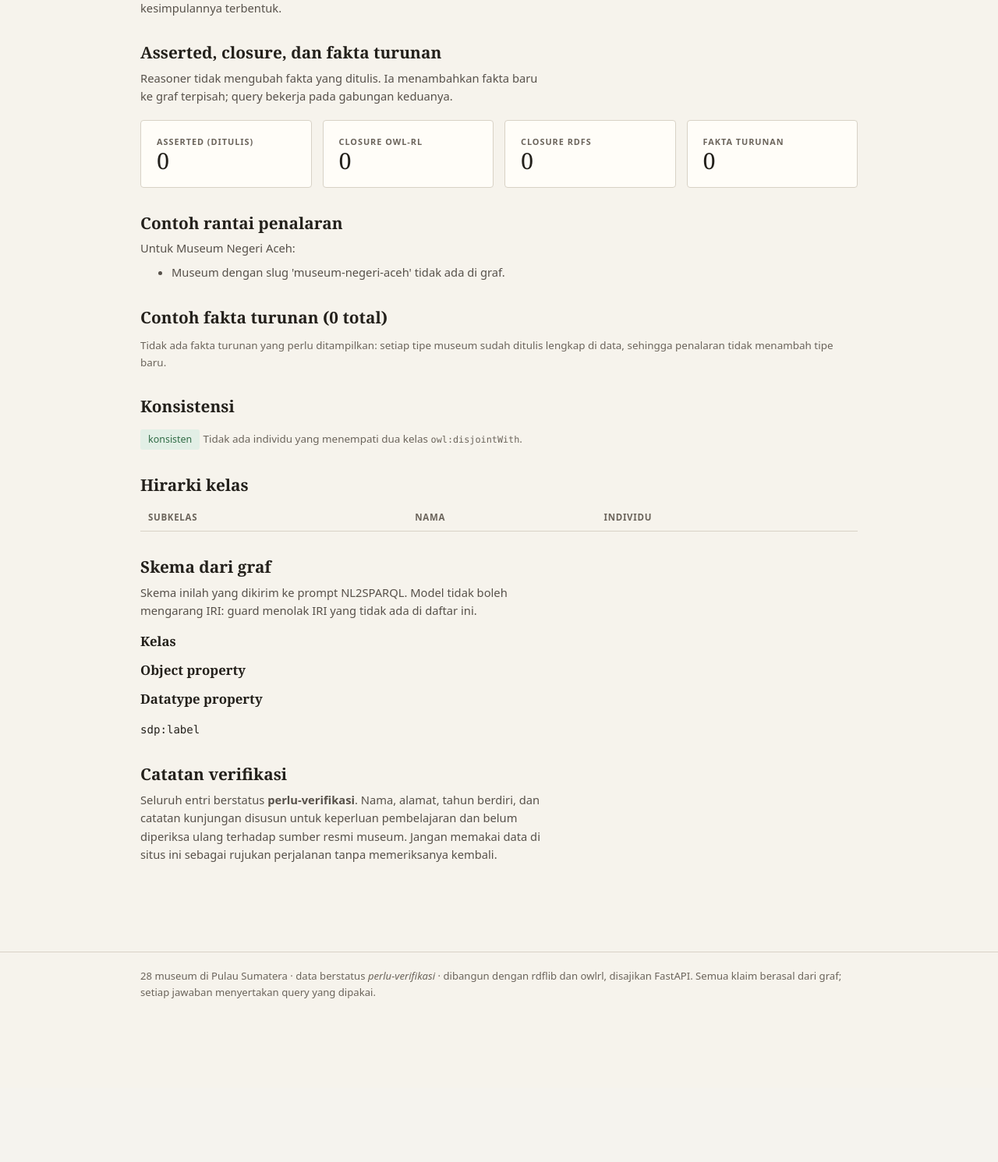
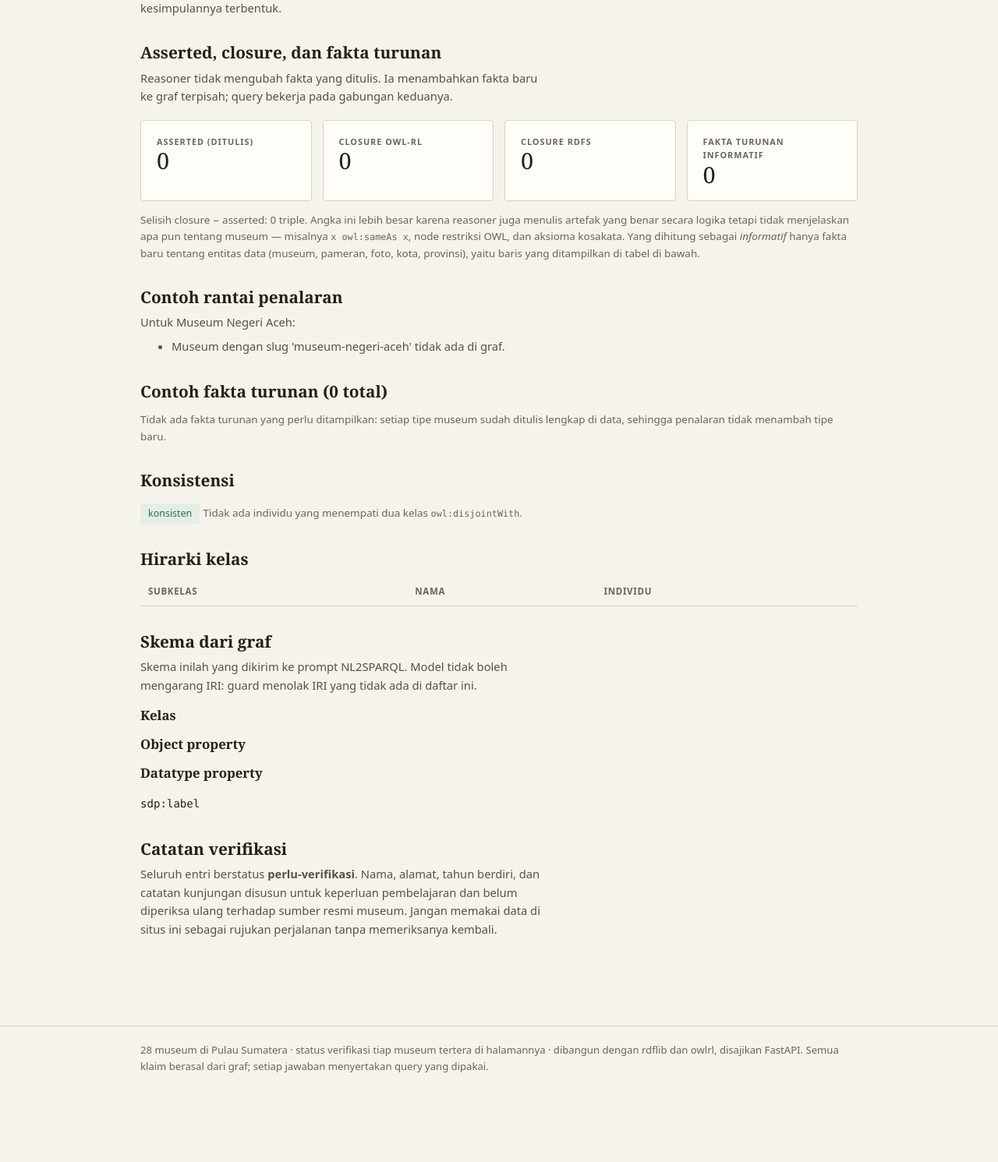
Before and after one commit to raymondsmt2710-cell/tubes-web-semantik, a FastAPI app: page /metode in a window 1280 px wide. Shown: the part 184-1675 px from the top of the page at 78% size. Before the commit the page ends 1465 px from the top, so only its background shows below. Run offline with FastAPI, Linux system fonts and the light colour scheme; lists and menus that the app fills with data are empty.

Commit message:
metode aturan

```diff
--- a/pyapp/main.py
+++ b/pyapp/main.py
@@ -171,6 +171,54 @@ def _museum_dto(store: MuseumStore, iri: URIRef) -> dict[str, Any]:
         "gallery": galeri,
         "sources": sumber,
     }
+
+
+def _ringkasan_turunan(fakta: list[dict[str, Any]]) -> dict[str, Any]:
+    """Hitung fakta turunan per aturan dari daftar yang sama dengan tabel.
+
+    Angka di kartu harus cocok dengan baris yang bisa ditelusuri pembaca.
+    ``len(closure) - len(asserted)`` tidak dipakai di sini karena memuat
+    artefak reasoner (``x owl:sameAs x``, bnode restriksi, aksioma vocabulary).
+    Fakta dengan dua aturan (mis. ``rdfs2`` dan ``rdfs9``) dihitung di
+    keduanya, sehingga jumlah ``per_aturan`` boleh melebihi ``informatif``.
+    """
+    per_aturan: dict[str, int] = {}
+    jalur_ganda = 0
+    for f in fakta:
+        aturan = f.get("aturan") or []
+        if len(aturan) > 1:
+            jalur_ganda += 1
+        for nama in aturan:
+            per_aturan[nama] = per_aturan.get(nama, 0) + 1
+    return {
+        "informatif": len(fakta),
+        "per_aturan": dict(sorted(per_aturan.items(), key=lambda kv: (-kv[1], kv[0]))),
+        "dua_jalur_atau_lebih": jalur_ganda,
+    }
+
+
+def _contoh_turunan(
+    fakta: list[dict[str, Any]], maks: int = 20, per_aturan: int = 5
+) -> list[dict[str, Any]]:
+    """Pilih contoh yang mewakili setiap aturan, bukan sekadar 20 baris pertama.
+
+    Tanpa ini, 218 fakta ``prp-inv`` di urutan awal akan memenuhi seluruh
+    contoh dan aturan lain (``rdfs9``, ``rdfs2``) tidak pernah terlihat.
+    Setiap kombinasi aturan mendapat jatah dulu, sisanya diisi berurutan.
+    """
+    terpilih: list[int] = []
+    jatah: dict[tuple[str, ...], int] = {}
+    for i, f in enumerate(fakta):
+        kunci = tuple(f.get("aturan") or ())
+        if jatah.get(kunci, 0) < per_aturan:
+            jatah[kunci] = jatah.get(kunci, 0) + 1
+            terpilih.append(i)
+    for i in range(len(fakta)):
+        if len(terpilih) >= maks:
+            break
+        if i not in terpilih:
+            terpilih.append(i)
+    return [fakta[i] for i in sorted(terpilih[:maks])]
 
 
 def _alt_foto(judul: str, alt_data: Any, nama_museum: str) -> str:
@@ -371,8 +419,9 @@ def halaman_metode(request: Request, store: MuseumStore = Depends(get_store)):
         "metode.html",
         {
             "perbandingan": perbandingan(store),
-            "turunan": semua_turunan[:20],
+            "turunan": _contoh_turunan(semua_turunan),
             "jumlah_turunan": len(semua_turunan),
+            "ringkasan_turunan": _ringkasan_turunan(semua_turunan),
             "rantai": jelaskan_tipe(store, "museum-negeri-aceh"),
             "konsistensi": cek_konsistensi(store),
             "kelas": sorted(skema.kelas.values()),
@@ -459,10 +508,12 @@ def api_tanya(
 
 @app.get("/api/metode")
 def api_metode(store: MuseumStore = Depends(get_store)):
+    semua_turunan = fakta_turunan(store, batas=10_000)
     return {
         "perbandingan": perbandingan(store),
-        "jumlah_fakta_turunan": len(fakta_turunan(store, batas=10_000)),
-        "fakta_turunan": fakta_turunan(store, batas=20),
+        "jumlah_fakta_turunan": len(semua_turunan),
+        "ringkasan_turunan": _ringkasan_turunan(semua_turunan),
+        "fakta_turunan": _contoh_turunan(semua_turunan),
         "konsistensi": cek_konsistensi(store),
         "subkelas": subkelas_museum(store),
     }
--- a/pyapp/static/style.css
+++ b/pyapp/static/style.css
@@ -1,15 +1,12 @@
-/* Semantic Search Engine Museum Sumatera
-   Gaya arsip: kertas, garis tipis, tipografi serif untuk judul. */
-
 :root {
   --paper: #f6f3ec;
   --paper-2: #fffdf8;
   --ink: #23201b;
   --ink-soft: #57514a;
-  /* #8d867d semula hanya 3.25:1 di atas --paper; #6b645b ≥ 4.6:1 (WCAG AA). */
+
   --ink-faint: #6b645b;
   --rule: #d8d2c6;
-  /* Batas kontrol formulir butuh 3:1 (WCAG 1.4.11); --rule hanya garis hias. */
+
   --rule-kuat: #8f887c;
   --accent: #8c3b1e;
   --accent-soft: #f0e2d8;
@@ -24,7 +21,7 @@ body {
   background: var(--paper);
   color: var(--ink);
   font-family: system-ui, -apple-system, "Segoe UI", sans-serif;
-  /* 100% (bukan 16px) agar ukuran huruf pilihan pengguna di browser dihormati. */
+
   font-size: 100%;
   line-height: 1.6;
 }
@@ -32,15 +29,11 @@ body {
 a { color: var(--accent); text-decoration: none; }
 a:hover { text-decoration: underline; }
 
-/* --- aksesibilitas ----------------------------------------------------- */
-
-/* Fokus keyboard selalu terlihat; :focus-visible tidak mengganggu klik tetikus. */
 :focus-visible {
   outline: 3px solid var(--accent);
   outline-offset: 2px;
 }
 
-/* Skip-link: tersembunyi sampai mendapat fokus Tab pertama. */
 .lompat {
   position: absolute;
   left: 12px;
@@ -54,7 +47,6 @@ a:hover { text-decoration: underline; }
 }
 .lompat:focus { top: 12px; text-decoration: none; }
 
-/* Teks hanya untuk pembaca layar (mis. "membuka tab baru"). */
 .sr-only {
   position: absolute;
   width: 1px; height: 1px;
@@ -67,8 +59,6 @@ a:hover { text-decoration: underline; }
 
 main:focus { outline: none; }
 
-/* Tautan di dalam kalimat diberi garis bawah: warna saja tidak cukup
-   membedakannya dari teks biasa (WCAG 1.4.1). */
 main p a, main td a, main li > a, .ringkas a { text-decoration: underline; text-underline-offset: 2px; }
 main h3 a { text-decoration: none; }
 
@@ -91,8 +81,6 @@ h2 { font-size: 1.3rem; }
 h3 { font-size: 1.05rem; }
 
 .isi { max-width: 960px; margin: 0 auto; padding: 0 20px 72px; }
-
-/* --- kepala ------------------------------------------------------------ */
 
 header.situs {
   border-bottom: 1px solid var(--rule);
@@ -118,8 +106,6 @@ nav.situs { display: flex; gap: 18px; font-size: .9rem; flex-wrap: wrap; }
 nav.situs a { color: var(--ink-soft); }
 nav.situs a.aktif, nav.situs a[aria-current="page"] { color: var(--accent); font-weight: 600; text-decoration: underline; text-underline-offset: 4px; }
 
-/* --- label kecil ------------------------------------------------------- */
-
 .label {
   font-size: .68rem;
   letter-spacing: .09em;
@@ -137,8 +123,6 @@ nav.situs a.aktif, nav.situs a[aria-current="page"] { color: var(--accent); font
   color: var(--ink-soft);
 }
 .chip.andalan { border-color: var(--accent); color: var(--accent); background: var(--accent-soft); }
-
-/* --- kartu ------------------------------------------------------------- */
 
 .kartu {
   border: 1px solid var(--rule);
@@ -161,8 +145,6 @@ nav.situs a.aktif, nav.situs a[aria-current="page"] { color: var(--accent); font
   line-height: 1.1;
 }
 
-/* --- daftar hasil ------------------------------------------------------ */
-
 .hasil { list-style: none; padding: 0; margin: 20px 0 0; }
 .hasil li {
   border-bottom: 1px solid var(--rule);
@@ -172,8 +154,6 @@ nav.situs a.aktif, nav.situs a[aria-current="page"] { color: var(--accent); font
 .hasil h3 { margin-bottom: 2px; }
 .meta { font-size: .84rem; color: var(--ink-faint); }
 .ringkas { color: var(--ink-soft); font-size: .92rem; margin: .5em 0 0; max-width: 62ch; }
-
-/* --- formulir ---------------------------------------------------------- */
 
 form.saring { display: flex; gap: 10px; flex-wrap: wrap; align-items: flex-end; margin: 20px 0 8px; }
 form.saring label { display: flex; flex-direction: column; font-size: .78rem; color: var(--ink-soft); gap: 4px; }
@@ -205,8 +185,6 @@ button.ghost, .tombol.ghost {
   color: var(--accent);
 }
 
-/* --- blok kode --------------------------------------------------------- */
-
 pre {
   background: #2b2721;
   color: #f2eee6;
@@ -218,13 +196,9 @@ pre {
 }
 code { font-family: "Cascadia Code", Consolas, monospace; font-size: .88em; }
 
-/* --- tabel ------------------------------------------------------------- */
-
 table { width: 100%; border-collapse: collapse; font-size: .9rem; margin-top: 12px; }
 th, td { text-align: left; padding: 8px 10px; border-bottom: 1px solid var(--rule); vertical-align: top; }
 th { font-size: .72rem; text-transform: uppercase; letter-spacing: .06em; color: var(--ink-faint); }
-
-/* --- pameran & galeri -------------------------------------------------- */
 
 .pameran { list-style: none; padding: 0; margin: 16px 0 0; }
 .pameran li { border-bottom: 1px solid var(--rule); padding: 14px 0; display: grid; grid-template-columns: 2rem 1fr; gap: 12px; }
@@ -239,8 +213,6 @@ th { font-size: .72rem; text-transform: uppercase; letter-spacing: .06em; color:
 .galeri .poin li { display: flex; gap: 6px; }
 .galeri .poin li::before { content: "—"; color: var(--ink-faint); }
 
-/* --- peta ------------------------------------------------------------- */
-
 .peta {
   height: 480px;
   margin-top: 16px;
@@ -248,8 +220,6 @@ th { font-size: .72rem; text-transform: uppercase; letter-spacing: .06em; color:
   border-radius: 4px;
 }
 @media (max-width: 620px) { .peta { height: 360px; } }
-
-/* --- status ------------------------------------------------------------ */
 
 .status { display: inline-block; font-size: .78rem; padding: 3px 10px; border-radius: 3px; }
 .status.lolos { background: #e2efe6; color: var(--ok); }
@@ -274,3 +244,5 @@ footer.situs {
 @media (prefers-reduced-motion: reduce) {
   * { scroll-behavior: auto !important; transition: none !important; animation: none !important; }
 }
+
+table.turunan td code { word-break: break-word; overflow-wrap: anywhere; }
--- a/pyapp/templates/base.html
+++ b/pyapp/templates/base.html
@@ -33,7 +33,7 @@
 
   <footer class="situs">
     <div class="isi">
-      28 museum di Pulau Sumatera · data berstatus <em>perlu-verifikasi</em> ·
+      28 museum di Pulau Sumatera · status verifikasi tiap museum tertera di halamannya ·
       dibangun dengan rdflib dan owlrl, disajikan FastAPI.
       Semua klaim berasal dari graf; setiap jawaban menyertakan query yang dipakai.
     </div>
--- a/pyapp/templates/metode.html
+++ b/pyapp/templates/metode.html
@@ -29,10 +29,18 @@
     <div class="angka">{{ "{:,}".format(perbandingan.closure_rdfs).replace(",", ".") }}</div>
   </div>
   <div class="kartu">
-    <div class="label">Fakta turunan</div>
-    <div class="angka">{{ "{:,}".format(perbandingan.inferred).replace(",", ".") }}</div>
+    <div class="label">Fakta turunan informatif</div>
+    <div class="angka">{{ "{:,}".format(ringkasan_turunan.informatif).replace(",", ".") }}</div>
   </div>
 </div>
+<p class="meta">
+  Selisih closure − asserted: {{ "{:,}".format(perbandingan.inferred).replace(",", ".") }} triple.
+  Angka ini lebih besar karena reasoner juga menulis artefak yang benar secara logika
+  tetapi tidak menjelaskan apa pun tentang museum — misalnya <code>x owl:sameAs x</code>,
+  node restriksi OWL, dan aksioma kosakata. Yang dihitung sebagai
+  <em>informatif</em> hanya fakta baru tentang entitas data (museum, pameran, foto,
+  kota, provinsi), yaitu baris yang ditampilkan di tabel di bawah.
+</p>
 
 <h2 style="margin-top:32px">Contoh rantai penalaran</h2>
 <p class="ringkas">Untuk Museum Negeri Aceh:</p>
@@ -42,8 +50,45 @@
 
 <h2 style="margin-top:32px">Contoh fakta turunan ({{ jumlah_turunan }} total)</h2>
 {% if turunan %}
-<pre tabindex="0"><code>{% for f in turunan %}{{ f.subjek_n3 }} {{ f.predikat_n3 }} {{ f.objek_n3 }} .
-{% endfor %}</code></pre>
+{% if ringkasan_turunan.per_aturan %}
+<p class="ringkas">
+  Per aturan:
+  {% for nama, n in ringkasan_turunan.per_aturan.items() %}
+  <span class="chip"><code>{{ nama }}</code> {{ n }}</span>
+  {% endfor %}
+  {% if ringkasan_turunan.dua_jalur_atau_lebih %}
+  — {{ ringkasan_turunan.dua_jalur_atau_lebih }} fakta bisa diturunkan lewat lebih dari satu
+  aturan, jadi dihitung di setiap aturannya.
+  {% endif %}
+</p>
+<ul class="meta">
+  <li><code>rdfs9</code> — tipe diwariskan dari <code>rdfs:subClassOf</code></li>
+  <li><code>rdfs2</code> / <code>rdfs3</code> — tipe dari <code>rdfs:domain</code> / <code>rdfs:range</code></li>
+  <li><code>prp-inv</code> — relasi balik dari <code>owl:inverseOf</code></li>
+  <li><code>prp-symp</code> — relasi simetris (<code>owl:SymmetricProperty</code>)</li>
+</ul>
+{% endif %}
+<table class="turunan">
+  <caption class="sr-only">Contoh fakta yang diturunkan reasoner beserta aturannya</caption>
+  <thead>
+    <tr>
+      <th scope="col">Subjek</th>
+      <th scope="col">Predikat</th>
+      <th scope="col">Objek</th>
+      <th scope="col">Aturan</th>
+    </tr>
+  </thead>
+  <tbody>
+    {% for f in turunan %}
+    <tr>
+      <td><code>{{ f.subjek_n3 }}</code></td>
+      <td><code>{{ f.predikat_n3 }}</code></td>
+      <td><code>{{ f.objek_n3 }}</code></td>
+      <td>{% if f.aturan %}{{ f.aturan | join(", ") }}{% else %}—{% endif %}</td>
+    </tr>
+    {% endfor %}
+  </tbody>
+</table>
 {% else %}
 <p class="meta">
   Tidak ada fakta turunan yang perlu ditampilkan: setiap tipe museum sudah ditulis
```
Also changed, not shown: pyapp/tests/test_metode_aturan.py (added, +131 -0 lines), README.md.
